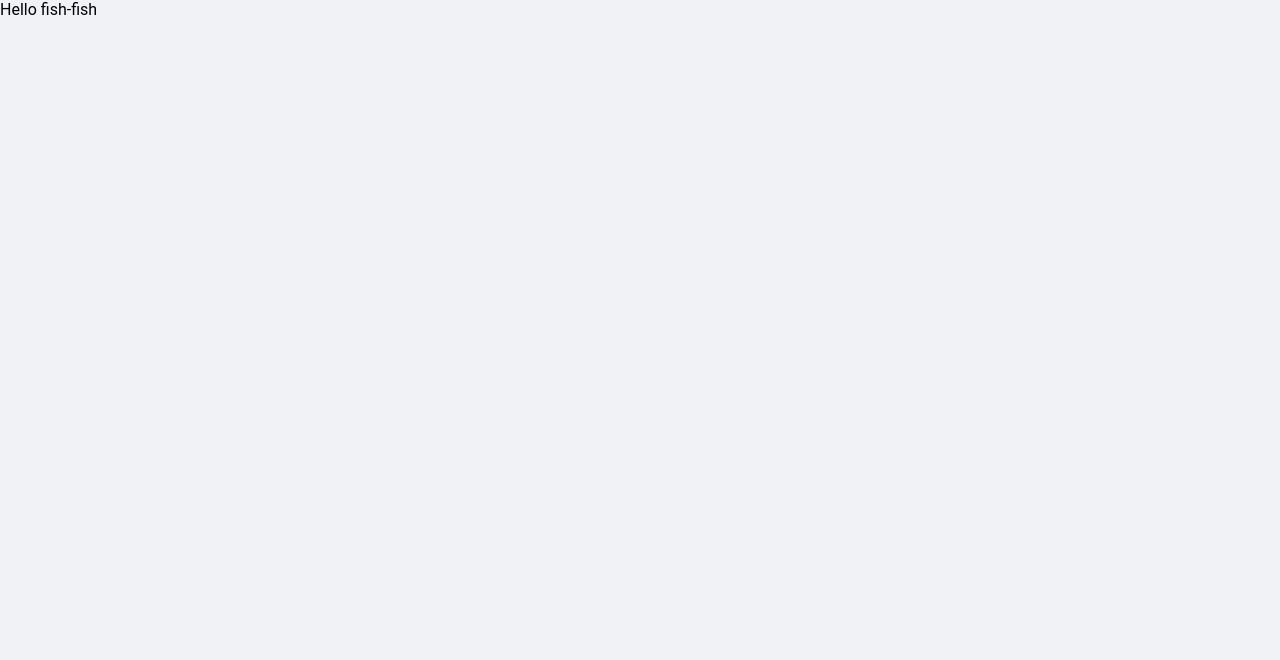
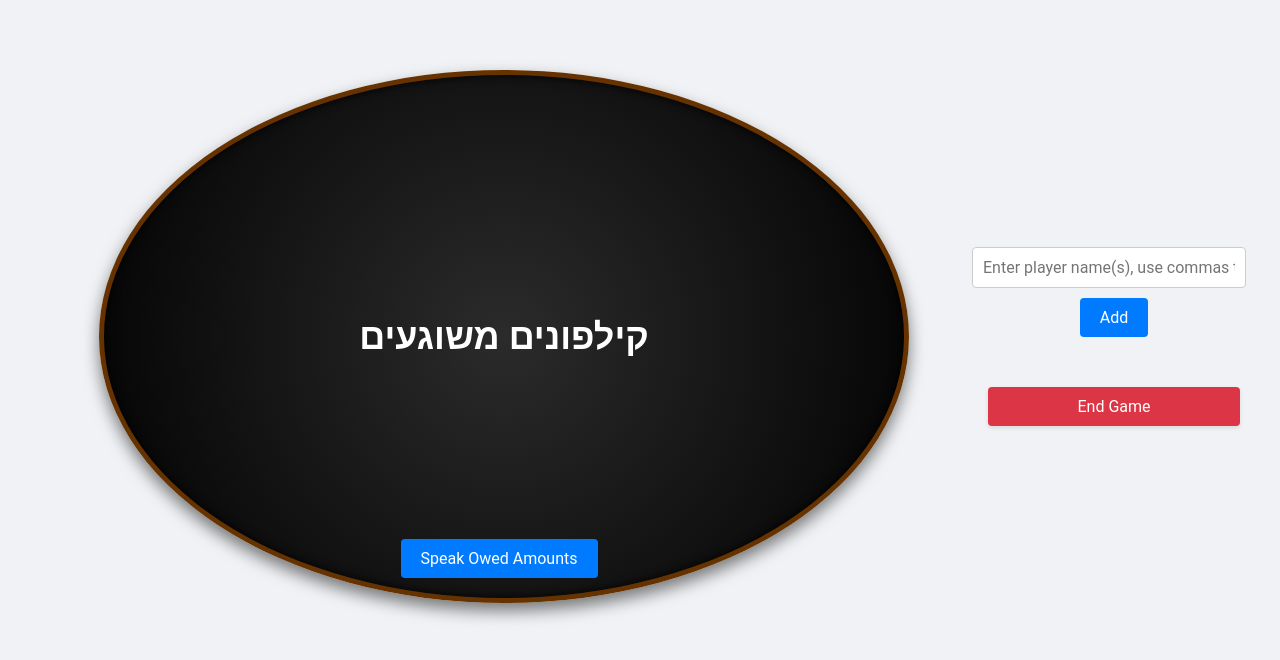
Before and after one commit to aviv92/KilfunimMeshugaim, a React (Vite) app: page / in a window 1280 px wide. Shown: the top 660 px of the page. Built offline with nearby package versions, Linux system fonts and the light colour scheme.

Commit message:
fix config
Signed-off-by: Aviv Turgeman <aturgema@redhat.com>

```diff
--- a/src/App.tsx
+++ b/src/App.tsx
@@ -8,16 +8,15 @@ import PokerTable from "./components/PokerTable/PokerTable";
 
 const App: React.FC = () => {
   return (
-    // <div className={styles.container}>
-    //   <div className={styles.tableContainer}>
-    //     <PokerTable />
-    //   </div>
-    //   <div className={styles.buttons}>
-    //     <AddPlayer />
-    //     <EndGame />
-    //   </div>
-    // </div>
-    <div>Hello fish-fish</div>
+    <div className={styles.container}>
+      <div className={styles.tableContainer}>
+        <PokerTable />
+      </div>
+      <div className={styles.buttons}>
+        <AddPlayer />
+        <EndGame />
+      </div>
+    </div>
   );
 };
 
```
